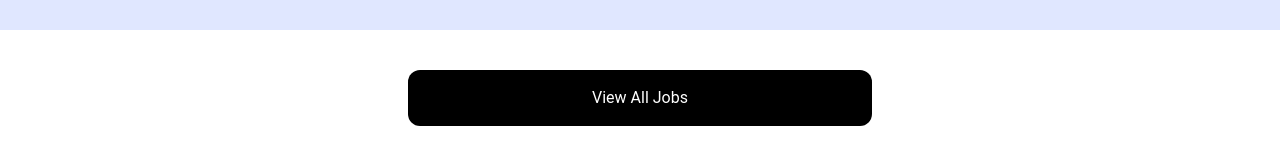
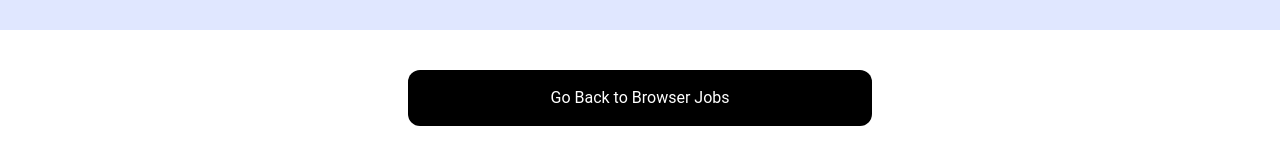
Before and after one commit to MAURICEDS0UZA/react_basic, a React (Vite) app: page / in a window 1280 px wide. Shown: the part 1021-1184 px from the top of the page. Built offline with nearby package versions, Linux system fonts and the light colour scheme; data requests are answered from the project's data file.

Commit message:
Feat:conditional rendering for browser jobs .

```diff
--- a/src/Components/ViewAllJobs.jsx
+++ b/src/Components/ViewAllJobs.jsx
@@ -1,14 +1,23 @@
-import { Link } from 'react-router-dom';
+import { Link } from "react-router-dom";
 
-const ViewAllJobs = () => {
+const ViewAllJobs = ({ isHome = false }) => {
   return (
-    <section className='m-auto max-w-lg my-10 px-6'>
-      <Link
-        to='/jobs'
-        className='block bg-black text-white text-center py-4 px-6 rounded-xl hover:bg-gray-700'
-      >
-        View All Jobs
-      </Link>
+    <section className="m-auto max-w-lg my-10 px-6">
+      {isHome ? (
+        <Link
+          to="/jobs"
+          className="block bg-black text-white text-center py-4 px-6 rounded-xl hover:bg-gray-700"
+        >
+          View All Jobs
+        </Link>
+      ) : (
+        <Link
+          to="/"
+          className="block bg-black text-white text-center py-4 px-6 rounded-xl hover:bg-gray-700"
+        >
+          Go Back to Browser Jobs
+        </Link>
+      )}
     </section>
   );
 };
```
